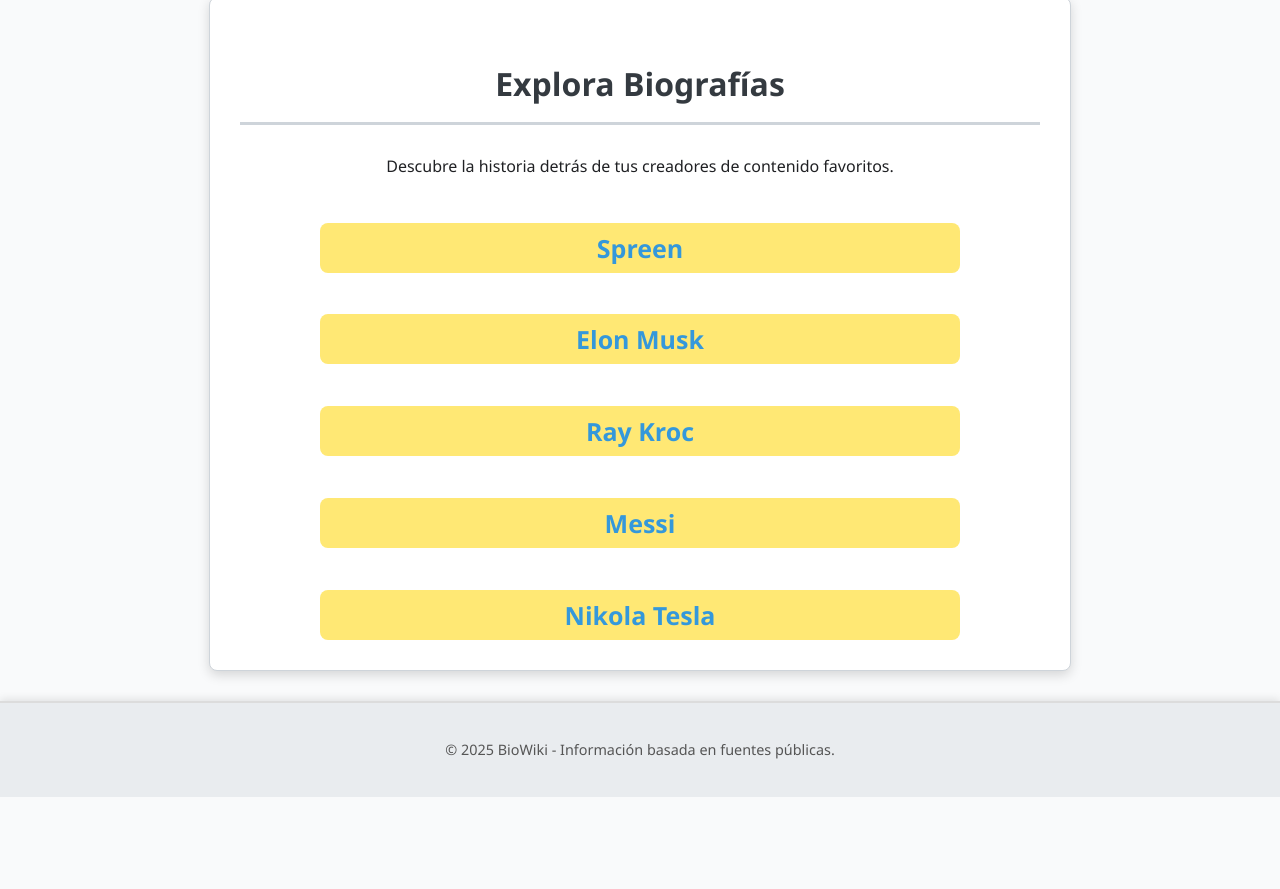
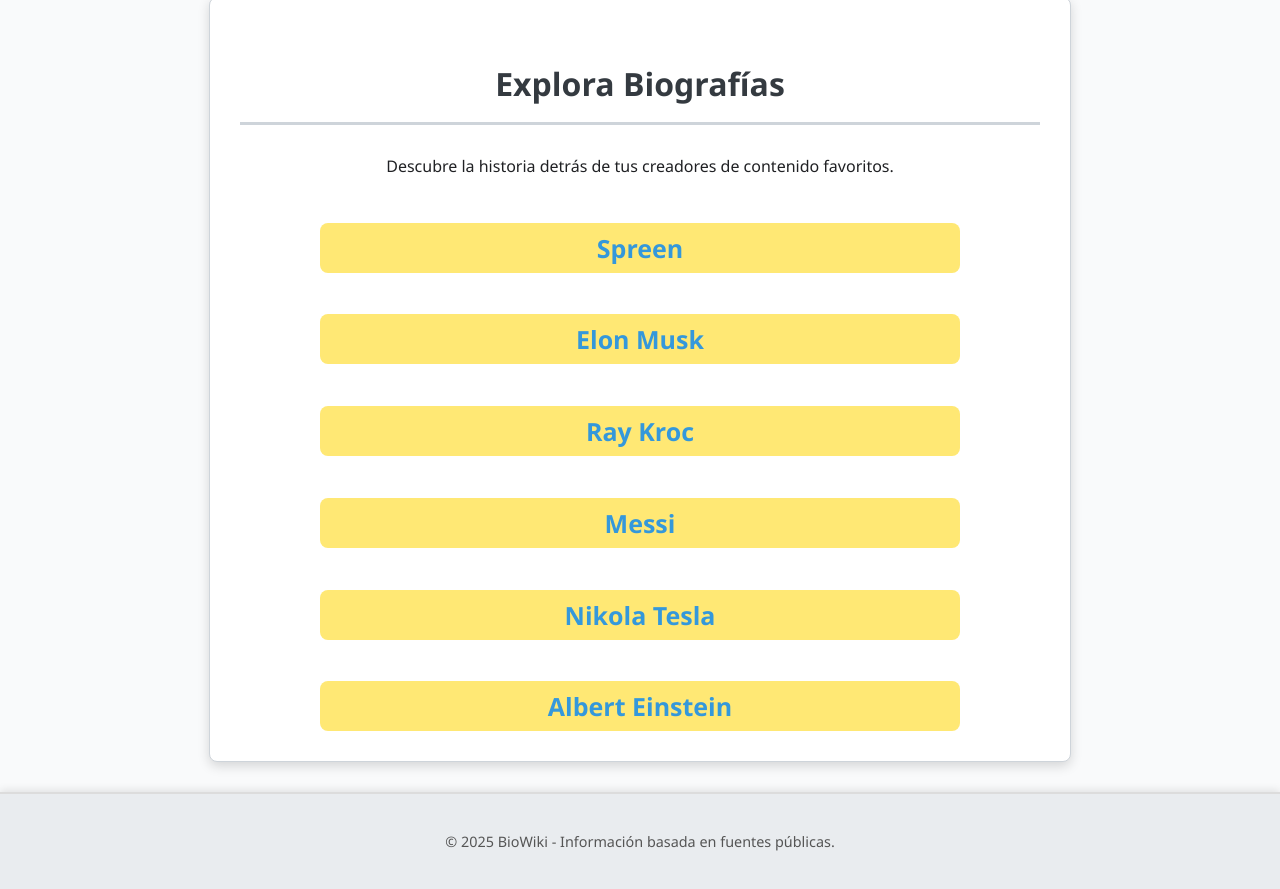
Before and after one commit to BioWiki-COM/BioWiki-COM.github.io, a plain HTML site: page index.html in a window 1280 px wide. Shown: the part 714-1603 px from the top of the page. Before the commit the page ends 1511 px from the top, so only its background shows below. Drawn offline with Linux system fonts and the light colour scheme.

Commit message:
Update index.html

```diff
--- a/index.html
+++ b/index.html
@@ -123,6 +123,9 @@
     <div class="bio-button" onclick="window.location.href = 'nikolatesla.html'">
         <h5 style="color: #3498db; font-size: 25px">Nikola Tesla</h5>
     </div>
+    <div class="bio-button" onclick="window.location.href = 'alberteinstein.html'">
+        <h5 style="color: #3498db; font-size: 25px">Albert Einstein</h5>
+    </div>
     </section>
 
     <footer>
```
